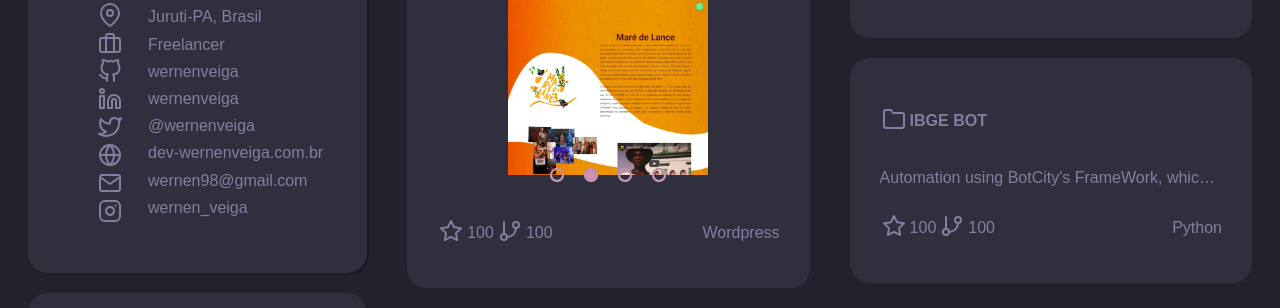
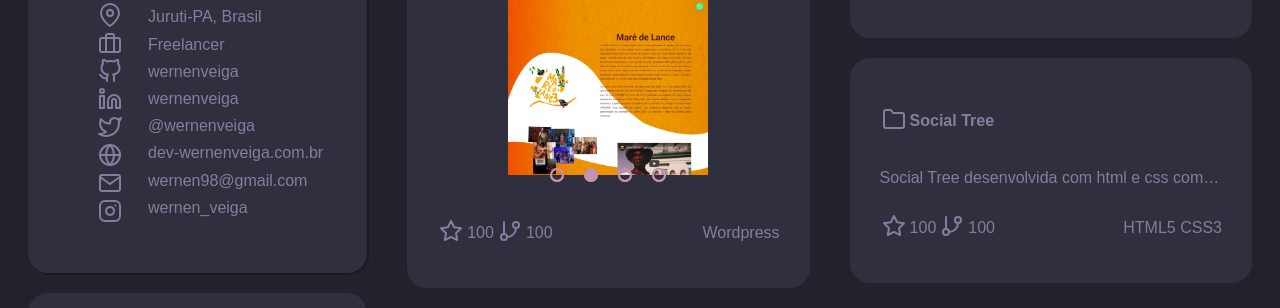
Before and after one commit to wernenveiga/Portfolio, a plain HTML site: page index.html in a window 1280 px wide. Shown: the part 382-690 px from the top of the page. Drawn offline with Linux system fonts and the light colour scheme.

Commit message:
update index.html
Inclusão do card social tree

```diff
--- a/index.html
+++ b/index.html
@@ -272,14 +272,13 @@
                         </div>
                     </div>
 
-                </a>
-                <a href="https://github.com/wernenveiga/IBGEBot" target="_blank">
+                <a href="https://github.com/wernenveiga/Social-Tree" target="_blank">
                     <div class="card">
                         <div class="titulo-card">
                             <div><svg xmlns="http://www.w3.org/2000/svg" wdivdth="24" height="24" viewBox="0 0 24 24" fill="none" stroke="currentColor" stroke-width="2" stroke-linecap="round" stroke-linejoin="round" class="feather feather-folder"><path d="M22 19a2 2 0 0 1-2 2H4a2 2 0 0 1-2-2V5a2 2 0 0 1 2-2h5l2 3h9a2 2 0 0 1 2 2z"></path></svg></div>
-                            <div><h4>IBGE BOT</h4></div>
+                            <div><h4>Social Tree</h4></div>
                         </div>
-                        <p>Automation using BotCity's FrameWork, which works with computer vision, was developed for the Rocketseat Scholarships challenge at the #DoWhile event. Simple automation to access the IBGE website and download data in Excel format from the chosen location.</p>
+                        <p>Social Tree desenvolvida com html e css como parte do desafio da trilha discover da plataforma rocketseat</p>
                         <div class="rodape-card">
                             <div class="titulo-card">
                                 <div>
@@ -296,7 +295,7 @@
                                 </div>
                             </div>
                             <div>
-                                <p>Python</p>
+                                <p>HTML5 CSS3</p>
                             </div>
                         </div>
                     </div>
```
